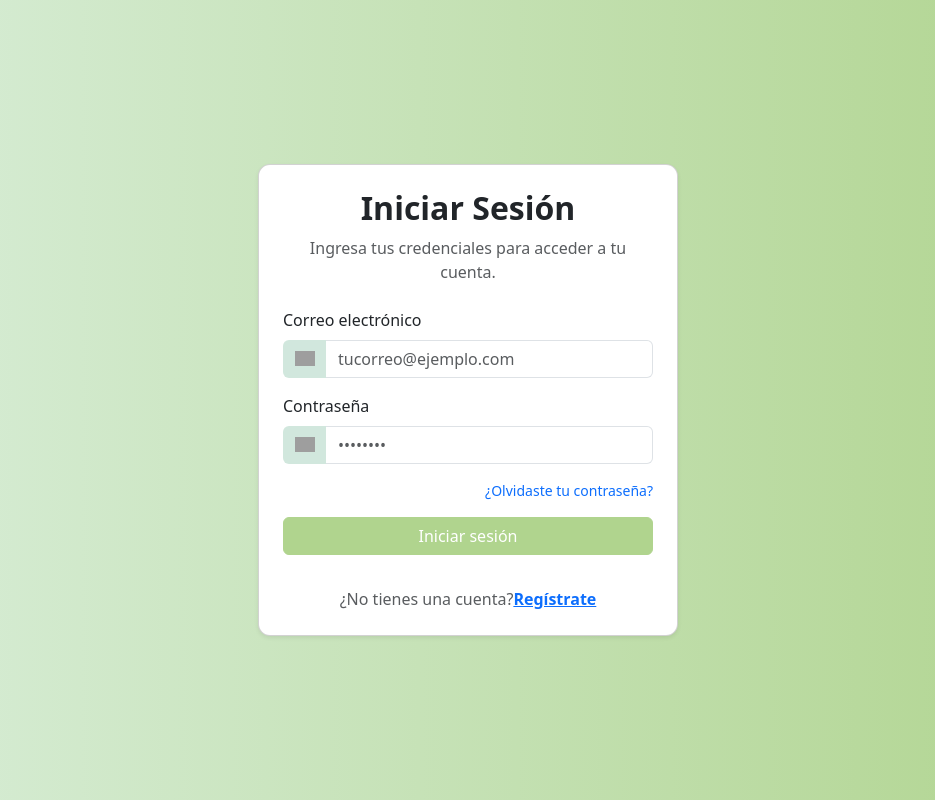
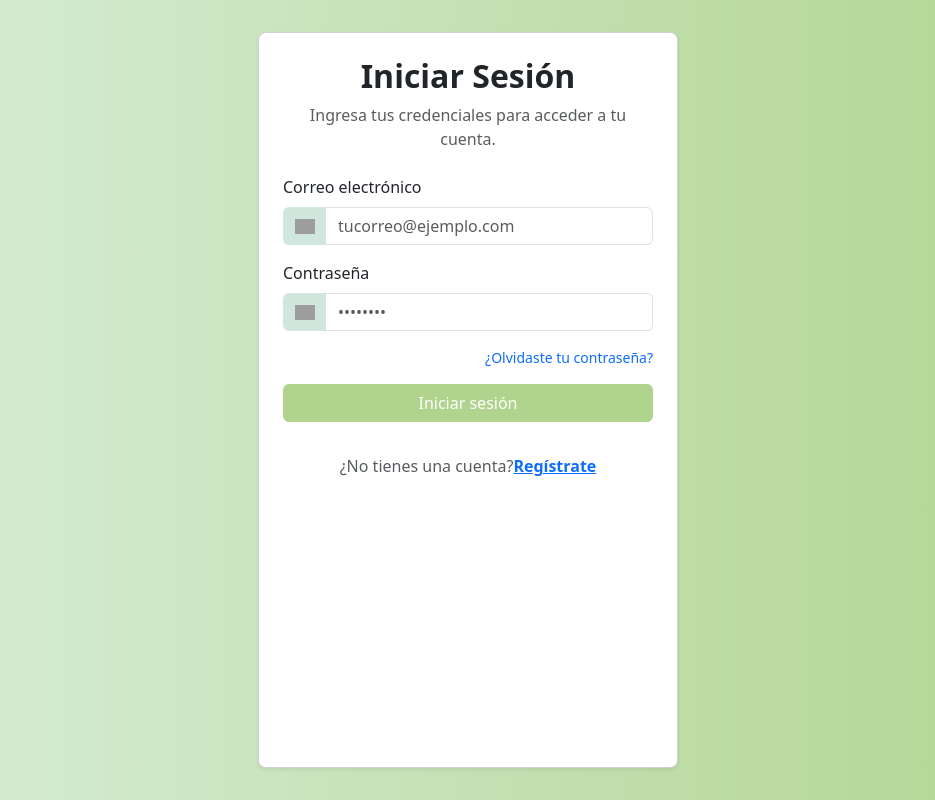
Before and after one commit to AlfredoVargas2708/frontend, an Angular app: page /login in a window 1280 px wide. Shown: the whole page, without its empty margins (172-1107 px from the left). Built offline with nearby package versions, Linux system fonts and the light colour scheme; grey boxes are pictures that could not be loaded.

Commit message:
enhance login and restore password components with improved UI, error handling, and user feedback

```diff
--- a/src/app/components/login-component/login-component.html
+++ b/src/app/components/login-component/login-component.html
@@ -1,5 +1,7 @@
 <div id="login-component" class="d-flex align-items-center justify-content-center vh-100">
-    <div class="card p-4 shadow-sm w-100" style="max-width: 420px;">
+    <div class="card-wrapper" [class.flipped]="isFlipped">
+        <!-- Login Card -->
+        <div class="card face front p-4 shadow-sm w-100" style="max-width: 420px;">
             <div class="text-center mb-4">
                 <h2 class="fw-bold">Iniciar Sesión</h2>
                 <p class="text-muted mb-0">Ingresa tus credenciales para acceder a tu cuenta.</p>
@@ -28,8 +30,8 @@
                             <img src="https://img.icons8.com/ios-filled/50/FFFFFF/password.png" alt="Password Icon"
                                 style="width: 20px;">
                         </span>
-                    <input type="password" id="password" formControlName="password" class="form-control border-start-0"
-                        placeholder="••••••••" />
+                        <input type="password" id="password" formControlName="password"
+                            class="form-control border-start-0" placeholder="••••••••" />
                     </div>
                     <div class="error-message"
                         *ngIf="userForm.get('password')?.errors?.['required'] && userForm.get('password')?.touched">
@@ -41,7 +43,7 @@
                 </div>
 
                 <div class="d-flex justify-content-end">
-                <a href="#" class="text-decoration-none text-primary small" data-bs-toggle="modal"
+                    <a class="text-decoration-none text-primary small" data-bs-toggle="modal"
                         data-bs-target="#forgotModal">¿Olvidaste tu contraseña?</a>
                 </div>
 
@@ -49,13 +51,34 @@
 
                 <div class="text-center mt-3">
                     <span class="text-muted">¿No tienes una cuenta?</span>
-                <a href="#" class="text-primary fw-bold signup">Regístrate</a>
+                    <a class="text-primary fw-bold signup" (click)="changeView()">Regístrate</a>
+                </div>
+            </form>
+        </div>
+
+        <!-- Register Card -->
+        <div class="card face back p-4 shadow-sm w-100" style="max-width: 420px;">
+            <div class="text-center mb-4">
+                <h2 class="fw-bold">Crear Cuenta</h2>
+                <p class="text-muted mb-0">Ingresa tus datos para registrarte.</p>
+            </div>
+
+            <form class="d-flex flex-column gap-3">
+                <!-- Campos de registro (nombre, email, password, etc.) -->
+                <input class="form-control" type="email" placeholder="Correo electrónico">
+                <input class="form-control" type="password" placeholder="Contraseña">
+
+                <button type="submit" class="btn btn-success w-100">Registrarse</button>
+
+                <div class="text-center mt-3">
+                    <span class="text-muted">¿Ya tienes cuenta?</span>
+                    <a class="text-primary fw-bold" (click)="changeView()">Iniciar sesión</a>
                 </div>
             </form>
         </div>
     </div>
+</div>
 
-<!-- Modal -->
 <div class="modal fade" id="forgotModal" tabindex="-1" aria-labelledby="forgotModalLabel" aria-hidden="true">
     <div class="modal-dialog modal-dialog-centered">
         <div class="modal-content rounded-4 shadow">
@@ -74,8 +97,8 @@
             </div>
             <div class="modal-footer border-0 d-flex justify-content-between">
                 <button type="button" class="btn btn-outline-secondary" data-bs-dismiss="modal">Cancelar</button>
-                <button type="button" class="btn btn-primary" data-bs-dismiss="modal" (click)="sendEmailPasswordReset()">Enviar enlace</button>
+                <button type="button" class="btn btn-primary" data-bs-dismiss="modal"
+                    (click)="sendEmailPasswordReset()">Enviar enlace</button>
             </div>
         </div>
     </div>
-</div>
--- a/src/app/components/login-component/login-component.scss
+++ b/src/app/components/login-component/login-component.scss
@@ -5,6 +5,43 @@
 
 .card {
     border-radius: 12px;
+}
+
+.card-wrapper {
+    position: relative;
+    width: 100%;
+    max-width: 420px;
+    height: 100%;
+    min-height: 520px;
+    perspective: 1000px;
+}
+
+.card.face {
+    position: absolute;
+    width: 100%;
+    height: 100%;
+    backface-visibility: hidden;
+    background: white;
+    border-radius: 0.5rem;
+    transition: transform 0.6s;
+}
+
+.front {
+    transform: rotateY(0deg);
+    z-index: 2;
+}
+
+.back {
+    transform: rotateY(180deg);
+}
+
+.card-wrapper {
+    transform-style: preserve-3d;
+    transition: transform 0.6s ease-in-out;
+}
+
+.card-wrapper.flipped {
+    transform: rotateY(180deg);
 }
 
 .input-group-text {
--- a/src/app/components/login-component/login-component.ts
+++ b/src/app/components/login-component/login-component.ts
@@ -19,6 +19,8 @@ export class LoginComponent {
     password: '',
     admin: false
   }
+
+  isFlipped: boolean = false;
 
   userForm: FormGroup
 
@@ -42,12 +44,18 @@ export class LoginComponent {
           showConfirmButton: false,
           toast: true,
           position: 'top-end',
-          timer: 5000,
+          timer: 3000,
           timerProgressBar: true
         });
       },
       error: (error) => {
-        console.error('Error sending password reset email:', error);
+        console.error('Error sending email:', error);
+        Swal.fire({
+          title: 'Error',
+          text: 'There was an error sending the email. Please try again.',
+          icon: 'error',
+          showConfirmButton: true
+        });
       }
     });
   }
@@ -56,14 +64,14 @@ export class LoginComponent {
     if(this.userForm.valid) {
       const userData = this.userForm.value;
       this.userService.login(userData).subscribe({
-        next: (response) => {
+        next: () => {
           Swal.fire({
             title: 'Login Successful',
             text: 'Welcome back!',
             icon: 'success',
             toast: true,
             position: 'top-end',
-            timer: 2000,
+            timer: 1000,
             timerProgressBar: true,
             showConfirmButton: false
           }).then(() => {
@@ -71,9 +79,19 @@ export class LoginComponent {
           })
         },
         error: (error) => {
-          console.error('Login failed:', error);
+          console.error('Login error:', error);
+          Swal.fire({
+            title: 'Login Failed',
+            text: 'Invalid email or password. Please try again.',
+            icon: 'error',
+            showConfirmButton: true
+          });
         }
       })
     }
   }
+
+  changeView() {
+    this.isFlipped = !this.isFlipped;
+  }
 }
--- a/src/app/components/restore-password/restore-password.ts
+++ b/src/app/components/restore-password/restore-password.ts
@@ -2,6 +2,7 @@ import { CommonModule } from '@angular/common';
 import { Component } from '@angular/core';
 import { FormBuilder, FormGroup, ReactiveFormsModule } from '@angular/forms';
 import { UsersService } from '../../services/users.service';
+import Swal from 'sweetalert2';
 
 @Component({
   selector: 'app-restore-password',
@@ -24,10 +25,26 @@ export class RestorePassword {
     if (this.passwordForm.valid) {
       this.usersService.resetPassword(this.passwordForm.value).subscribe({
         next: (res) => {
-          console.log('Password reset successful', res);
+          Swal.fire({
+            title: 'Password Reset Successful',
+            text: 'Your password has been reset successfully.',
+            icon: 'success',
+            showConfirmButton: false,
+            toast: true,
+            position: 'top-end',
+            timer: 3000,
+            timerProgressBar: true
+          });
+          this.passwordForm.reset();
         },
         error: (error) => {
-          console.error('Error resetting password', error);
+          console.error('Error resetting password:', error);
+          Swal.fire({
+            title: 'Error',
+            text: 'There was an error resetting your password. Please try again.',
+            icon: 'error',
+            showConfirmButton: true
+          });
         }
       });
     } else {
```
Lines whose indentation alone changed are shown as unchanged.
